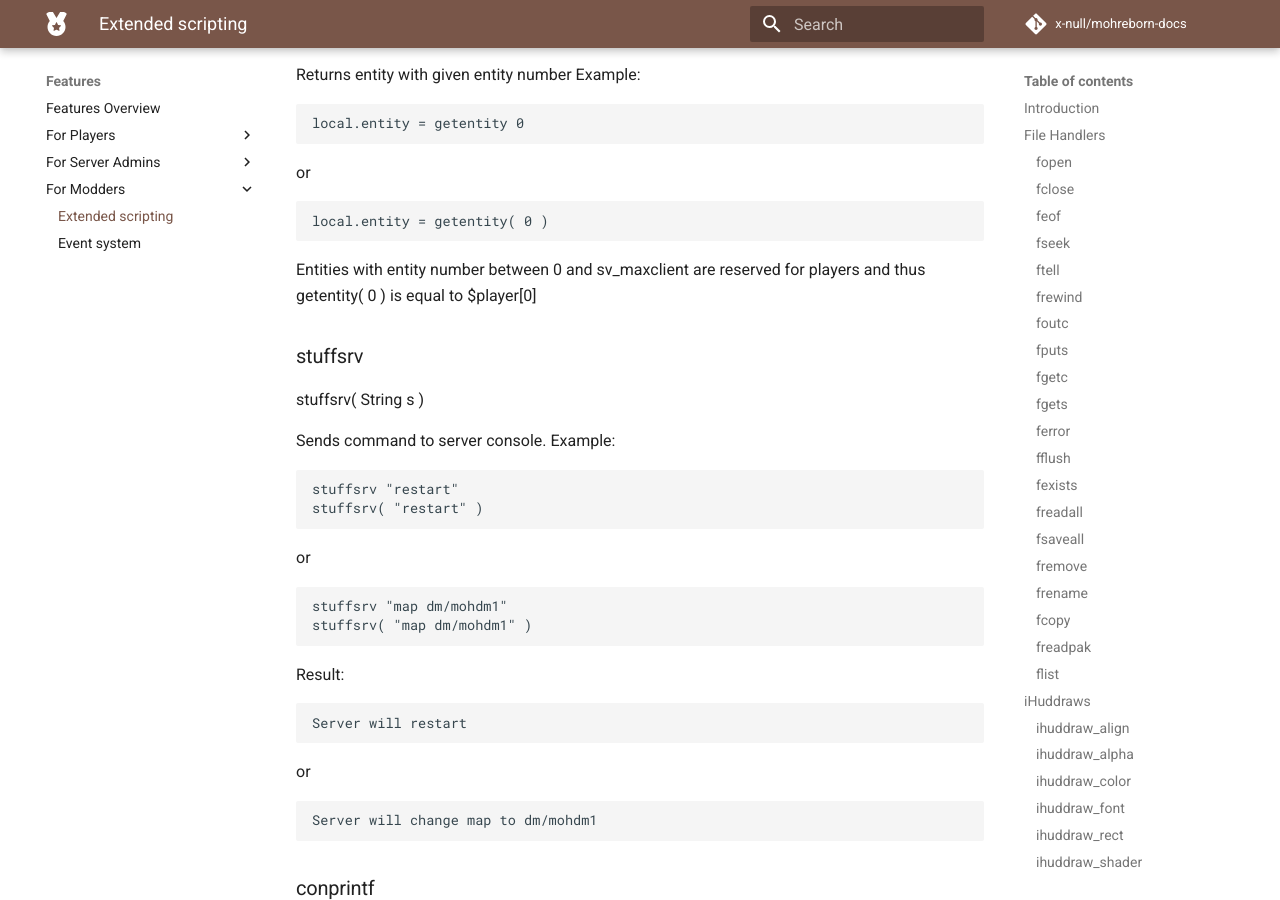
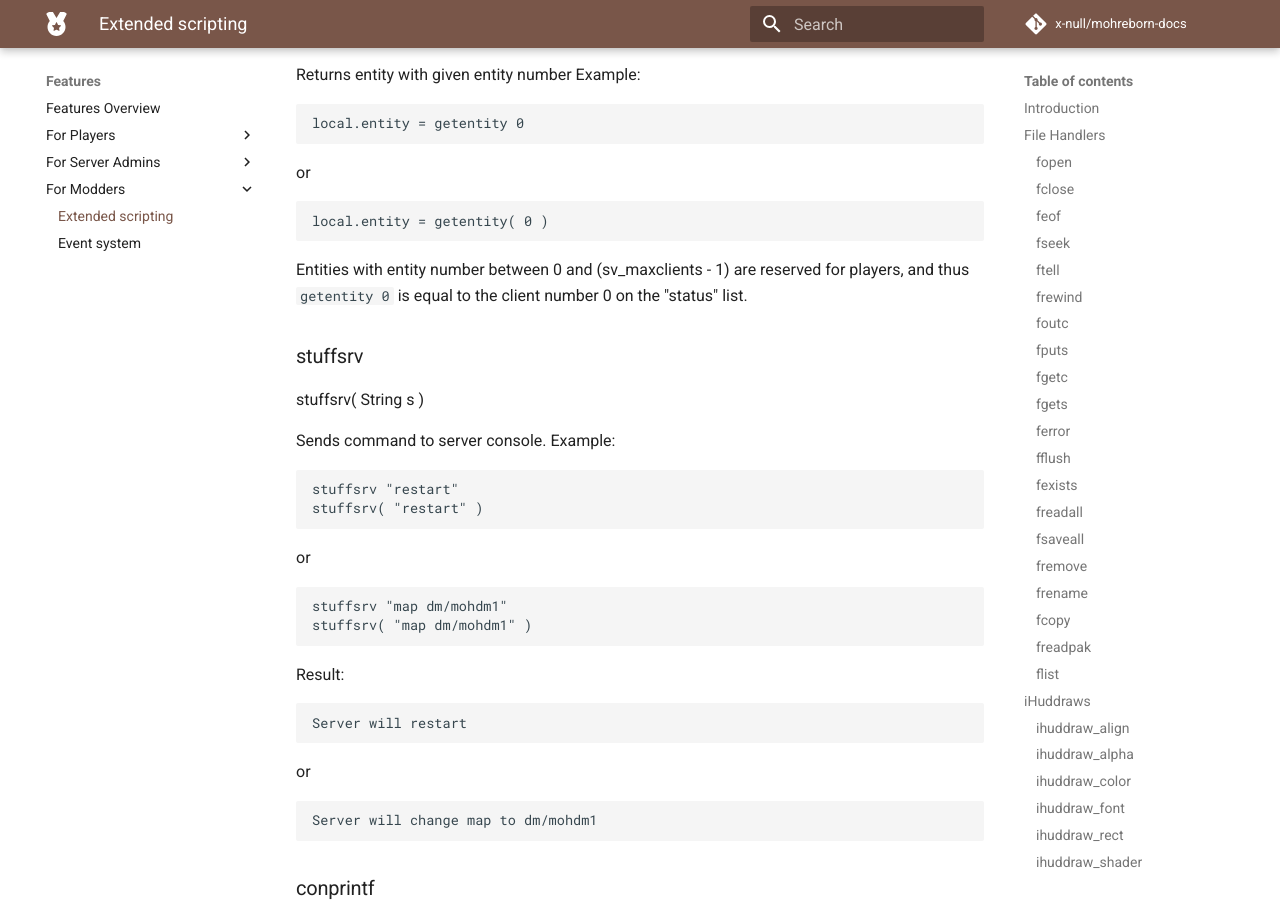
Before and after one commit to x-null/mohreborn-docs, an MkDocs documentation site: the page built from docs/features/modder/extended-scripting.md, in a window 1280 px wide and 900 px high, scrolled down 34072 px. Built offline with MkDocs 1.6.1 and Material for MkDocs 9.7.7, drawn with Linux system fonts in a browser that asks for light colours; comment, search, counter and statistics services are not loaded.

Commit message:
Fix getentity's description

````diff
--- a/docs/features/modder/extended-scripting.md
+++ b/docs/features/modder/extended-scripting.md
@@ -1690,7 +1690,7 @@ or
 local.entity = getentity( 0 )
 ```
 
-Entities with entity number between 0 and sv_maxclient are reserved for players and thus getentity( 0 ) is equal to $player[0]
+Entities with entity number between 0 and (sv_maxclients - 1) are reserved for players, and thus `getentity 0` is equal to the client number 0 on the "status" list.
 
 ### stuffsrv
 
````
